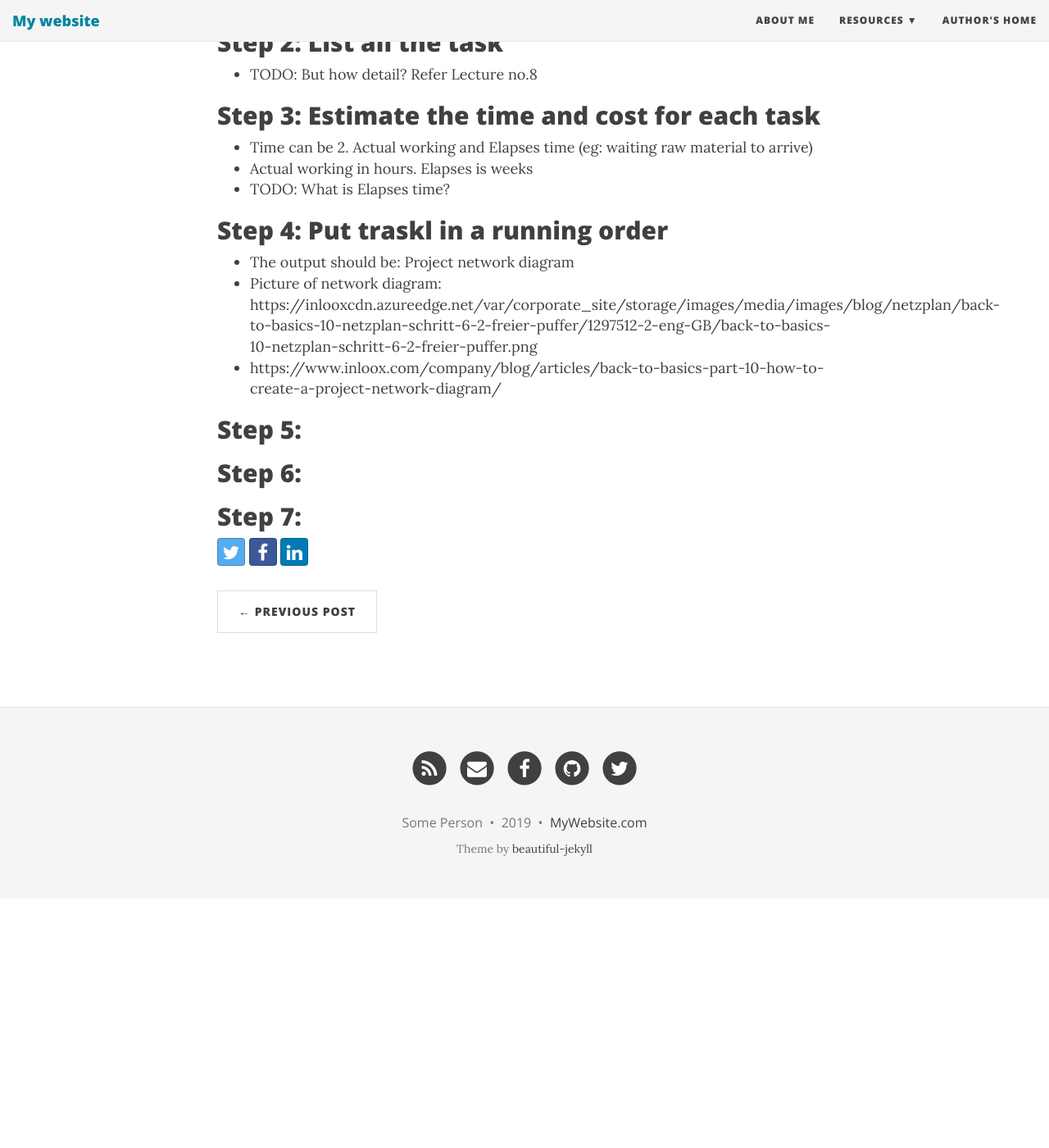
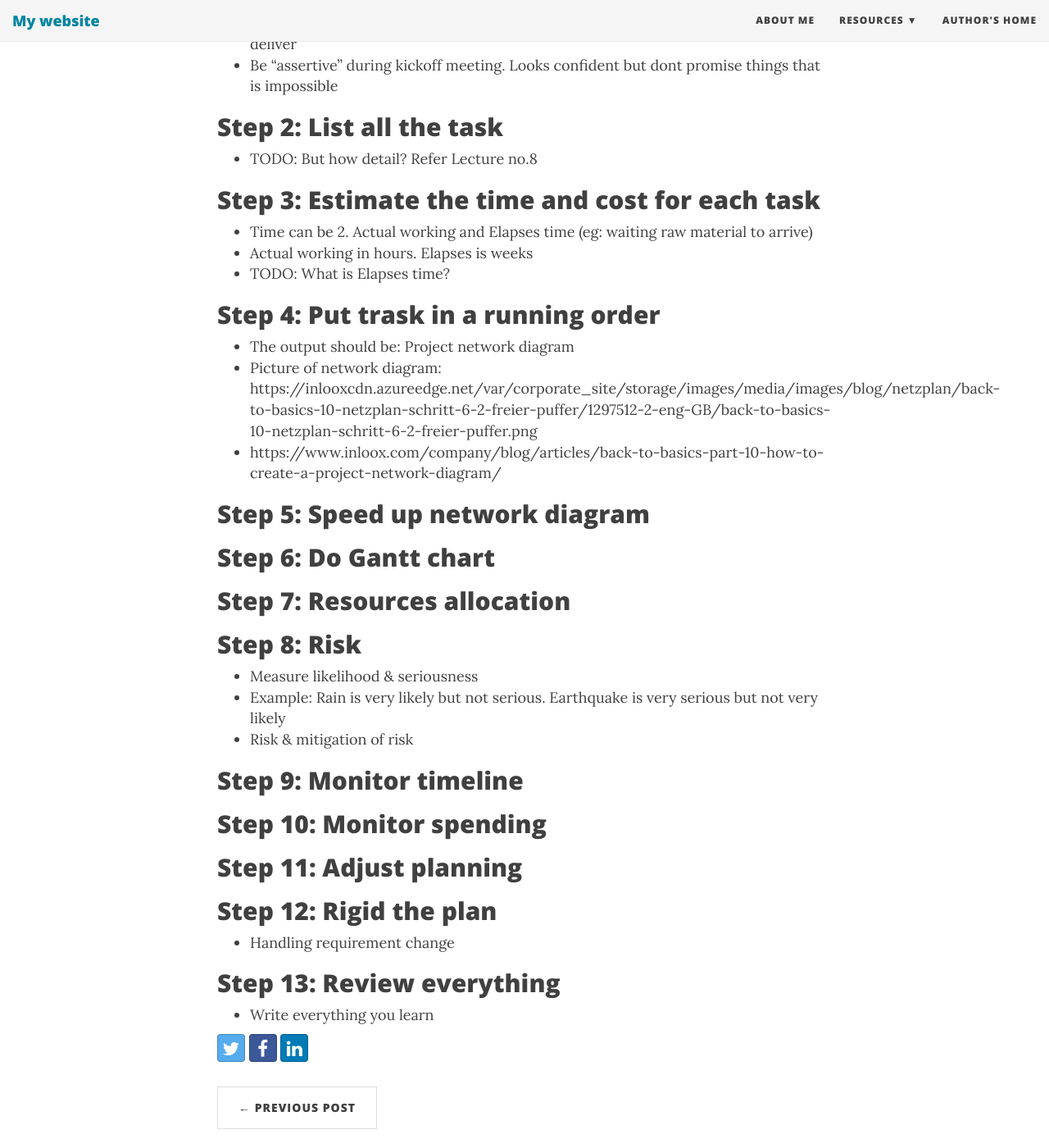
Before and after one commit to hassifmohd/project-management, a Jekyll site: the page built from _posts/2019-07-01-master-project-management-avoid-the-10-most-common-mistakes-chapter1.md, in a window 1280 px wide and 1400 px high, scrolled down 2470 px. Shown: the whole window at 82% size. Built offline with Jekyll 4.4.1, drawn with Linux system fonts in a browser that asks for light colours; nearby versions of some CDN libraries; before the commit the page ends 3566 px from its top, so only the background shows below that; some of the changed text lies outside the part shown.

Commit message:
WIP. 12 steps

```diff
--- a/_posts/2019-07-01-master-project-management-avoid-the-10-most-common-mistakes-chapter1.md
+++ b/_posts/2019-07-01-master-project-management-avoid-the-10-most-common-mistakes-chapter1.md
@@ -69,6 +69,10 @@ We going to focus on APO
 - Focus on APM
 - Key parts of APM process
 - Focus on small project
+- Step 1: Start
+- Step 2 - 8: Planning
+- Step 9 - 11: Monitoring
+- Step 12: Review
 
 ## Step 1: Define the project
 
@@ -92,14 +96,34 @@ We going to focus on APO
 - Actual working in hours. Elapses is weeks
 - TODO: What is Elapses time?
 
-## Step 4: Put traskl in a running order
+## Step 4: Put trask in a running order
 
 - The output should be: Project network diagram
 - Picture of network diagram: https://inlooxcdn.azureedge.net/var/corporate_site/storage/images/media/images/blog/netzplan/back-to-basics-10-netzplan-schritt-6-2-freier-puffer/1297512-2-eng-GB/back-to-basics-10-netzplan-schritt-6-2-freier-puffer.png
 - https://www.inloox.com/company/blog/articles/back-to-basics-part-10-how-to-create-a-project-network-diagram/
 
-## Step 5:
+## Step 5: Speed up network diagram
 
-## Step 6:
+## Step 6: Do Gantt chart
 
-## Step 7:
+## Step 7: Resources allocation
+
+## Step 8: Risk
+
+- Measure likelihood & seriousness
+- Example: Rain is very likely but not serious. Earthquake is very serious but not very likely
+- Risk & mitigation of risk
+
+## Step 9: Monitor timeline
+
+## Step 10: Monitor spending
+
+## Step 11: Adjust planning
+
+## Step 12: Rigid the plan
+
+- Handling requirement change
+
+## Step 13: Review everything
+
+- Write everything you learn
```
